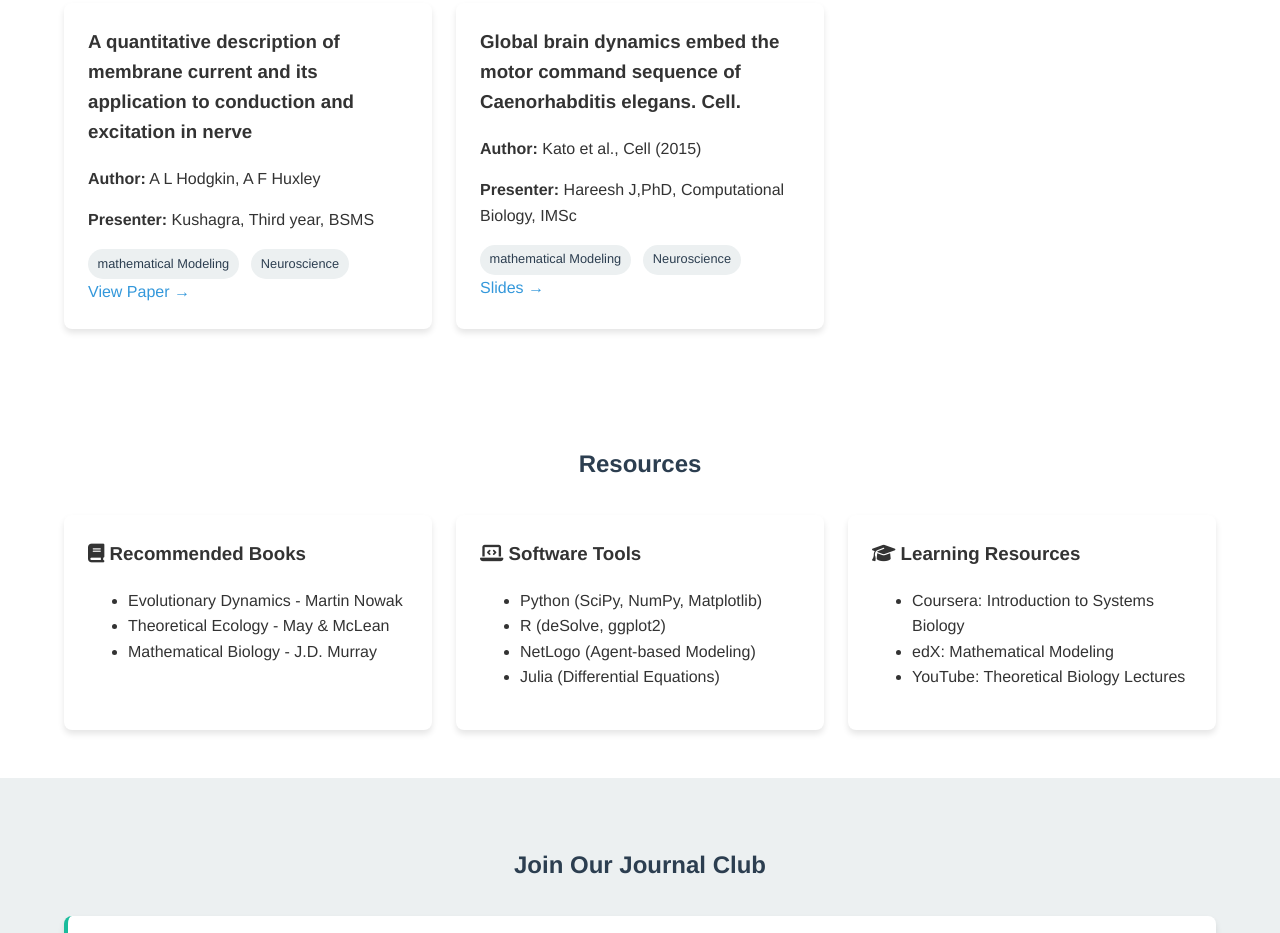
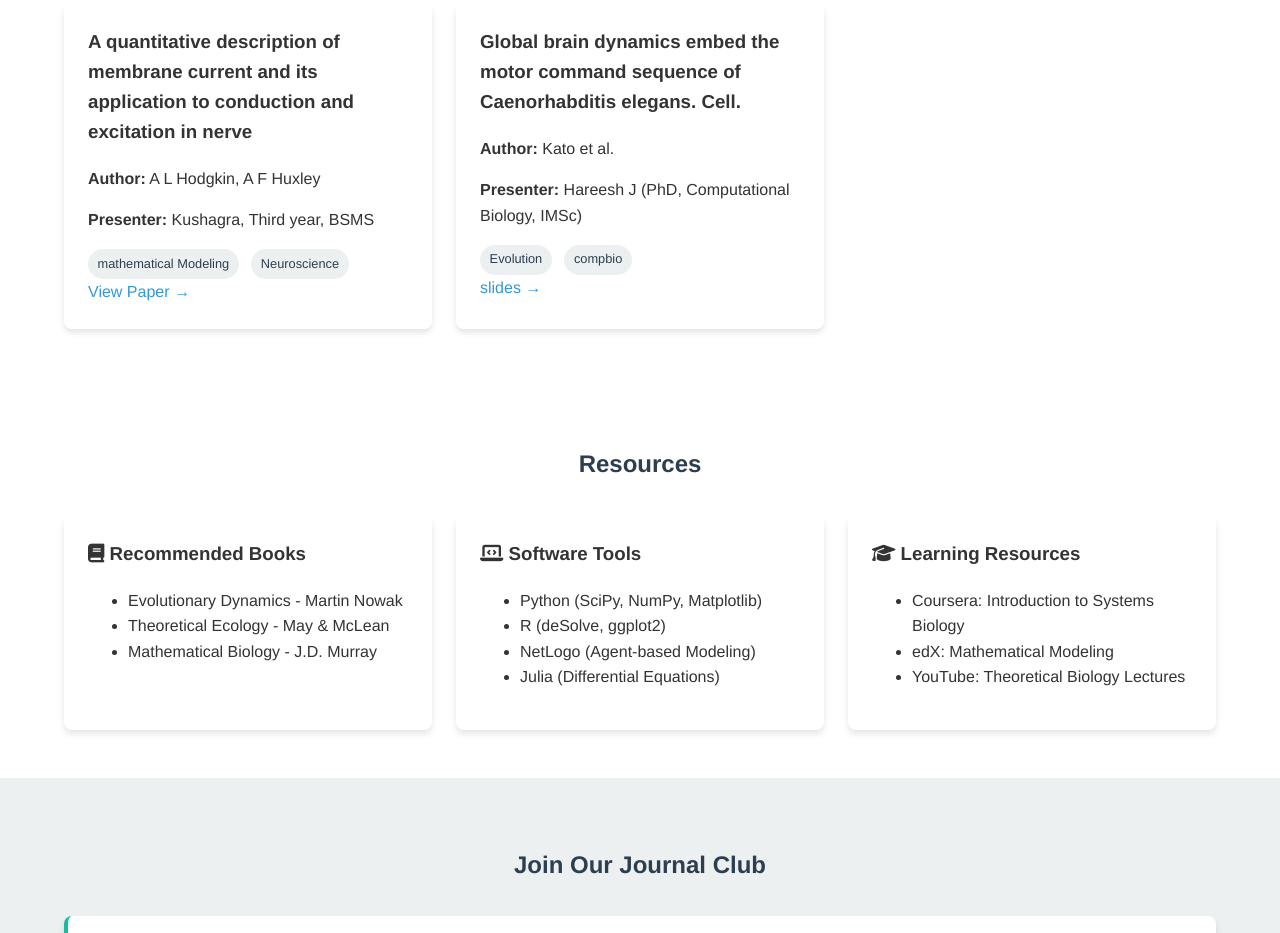
Before and after one commit to GauravPowar/TheoreticalBiology, a plain HTML site: page index.html in a window 1280 px wide. Shown: the part 1494-2427 px from the top of the page. Drawn offline with Linux system fonts and the light colour scheme.

Commit message:
Add files via upload

```diff
--- a/index.html
+++ b/index.html
@@ -319,17 +319,16 @@ A L Hodgkin, A F Huxley</p>
                     </div>
                     <a href="https://pmc.ncbi.nlm.nih.gov/articles/PMC1392413/">View Paper →</a>
                 </div>
-                <div class="paper-card">
-                    <h3>Global brain dynamics embed the motor command sequence of Caenorhabditis elegans. Cell.</h3>
-                    <p><strong>Author:</strong>
-Kato et al., Cell (2015)
+                      <div class="paper-card">
+                    <h3>Global brain dynamics embed the motor command sequence of Caenorhabditis elegans. Cell. </h3>
+                    <p><strong>Author:</strong> Kato et al.
 </p>
-                    <p><strong>Presenter:</strong> Hareesh J,PhD, Computational Biology, IMSc </p>
+                    <p><strong>Presenter:</strong> Hareesh J (PhD, Computational Biology, IMSc)</p>
                     <div>
-                        <span class="tag">mathematical Modeling</span>
-                        <span class="tag">Neuroscience</span>
+                        <span class="tag">Evolution</span>
+                        <span class="tag">compbio</span>
                     </div>
-                    <a href="https://drive.google.com/drive/u/0/folders/1_rds6WLc5I8NpTSlWEPSY0UbYBeOe9Rd">Slides →</a>
+                    <a href="https://drive.google.com/drive/u/0/folders/1_rds6WLc5I8NpTSlWEPSY0UbYBeOe9Rd">slides →</a>
                 </div>
 
             </div>
```
